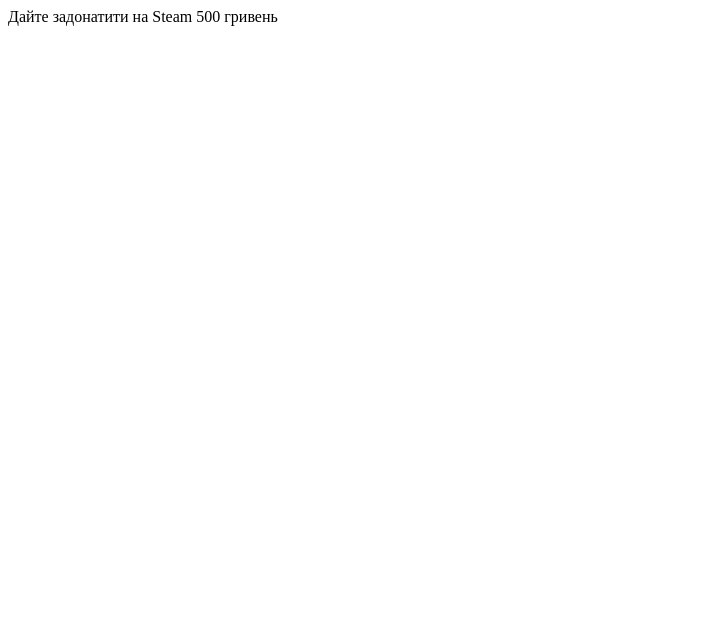
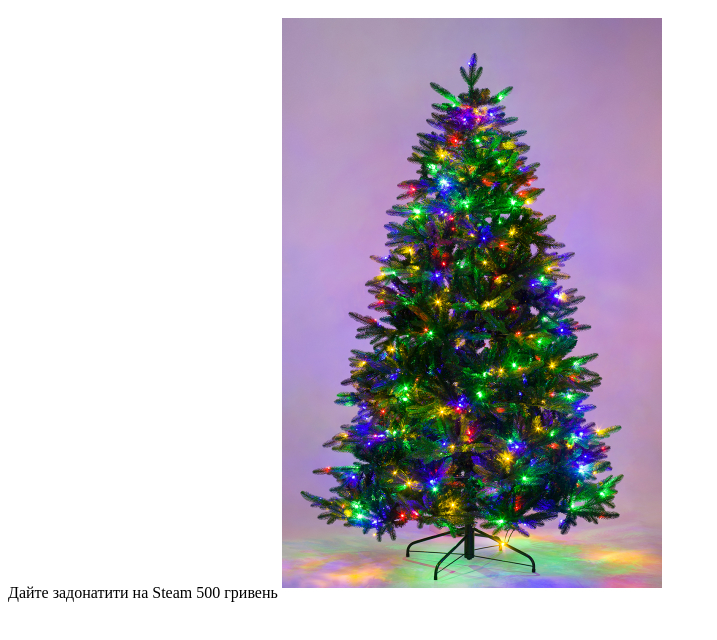
Before and after one commit to Artemkakoder228/SecondSite, a plain HTML site: page index.html in a window 1280 px wide. Shown: the whole page, without its empty margins (0-717 px from the left). Drawn offline with Linux system fonts and the light colour scheme.

Commit message:
Додали зображення

```diff
--- a/index.html
+++ b/index.html
@@ -4,6 +4,7 @@
 	</head>
 		<body>
 	Дайте задонатити на Steam 500 гривень
+	<img src = "images/yalinka-galaksiya-led-210.jpg">
 		</body>
 
 </html>
```
Also changed, not shown: images/yalinka-galaksiya-led-210.jpg (added).
